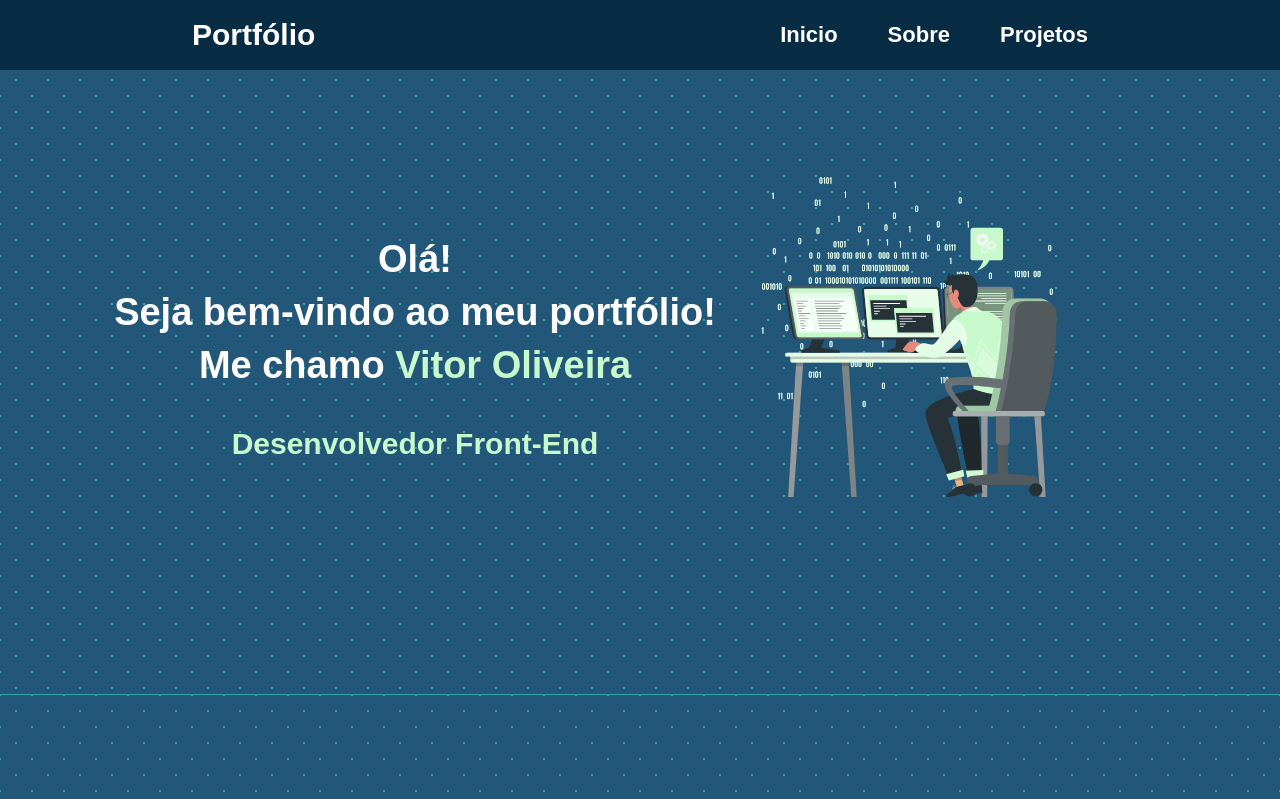
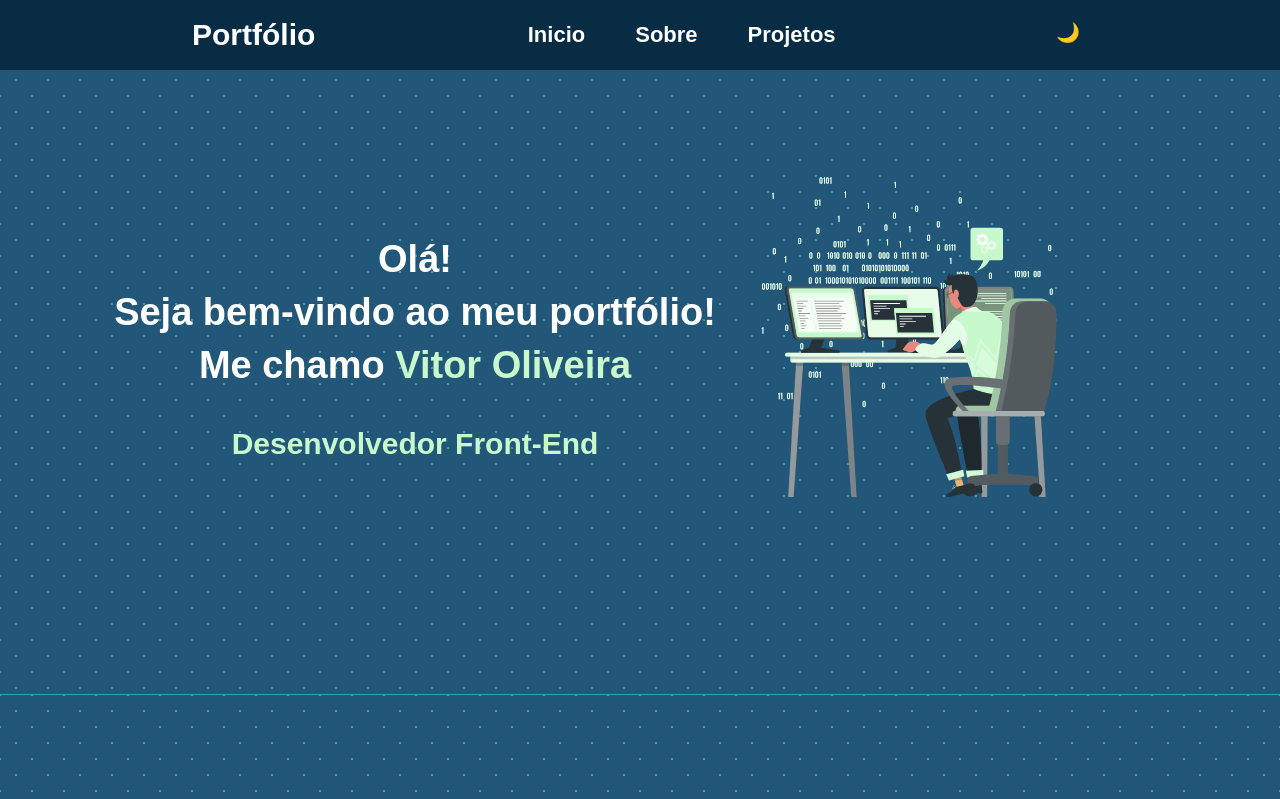
Before and after one commit to oliveiravitor32/Portfolio-Angular, an Angular app: page / in a window 1280 px wide. Shown: the top 799 px of the page. Built offline with nearby package versions, Linux system fonts and the light colour scheme.

Commit message:
feat(ui): cria componente de botão para alternar tema de cores
Cria botão para alternar tema de cores utilizando o serviço de temas
- Implementa botão no header

```diff
--- a/src/app/app.module.ts
+++ b/src/app/app.module.ts
@@ -14,6 +14,7 @@ import { ArticleTitleAndDescriptionComponent } from './components/article-title-
 import { ContainerSocialMediaComponent } from './components/container-social-media/container-social-media.component';
 import { GreetingMessageComponent } from './components/greeting-message/greeting-message.component';
 import { PageNotFoundComponent } from './pages/page-not-found/page-not-found.component';
+import { ThemeToggleComponent } from './components/theme-toggle/theme-toggle.component';
 
 @NgModule({
 	declarations: [
@@ -28,7 +29,8 @@ import { PageNotFoundComponent } from './pages/page-not-found/page-not-found.com
 		ArticleTitleAndDescriptionComponent,
 		ContainerSocialMediaComponent,
 		GreetingMessageComponent,
-  PageNotFoundComponent,
+		PageNotFoundComponent,
+		ThemeToggleComponent,
 	],
 	imports: [BrowserModule, AppRoutingModule],
 	providers: [],
--- a/src/app/components/header/header.component.html
+++ b/src/app/components/header/header.component.html
@@ -9,6 +9,7 @@
 			<a class="nav-link" routerLink="/sobre">Sobre</a>
 			<a class="nav-link" routerLink="/projetos">Projetos</a>
 		</div>
+		<app-theme-toggle></app-theme-toggle>
 		<button
 			class="mobile-menu-button"
 			[ngClass]="{ 'mobile-menu-open': isMobileMenuOpen }"
--- /dev/null
+++ b/src/app/components/theme-toggle/theme-toggle.component.css
@@ -0,0 +1,19 @@
+.theme-toggle {
+	background: transparent;
+	border: none;
+	cursor: pointer;
+	padding: 8px;
+	border-radius: 50%;
+	display: flex;
+	align-items: center;
+	justify-content: center;
+	transition: background-color 0.3s;
+}
+
+.theme-toggle:hover {
+	background-color: var(--hover-bg);
+}
+
+.icon {
+	font-size: 1.2rem;
+}
--- /dev/null
+++ b/src/app/components/theme-toggle/theme-toggle.component.html
@@ -0,0 +1,10 @@
+<button
+	class="theme-toggle"
+	(click)="toggleTheme()"
+	[attr.aria-label]="
+		isDarkMode ? 'Switch to light mode' : 'Switch to dark mode'
+	"
+>
+	<span class="icon" *ngIf="isDarkMode">☀️</span>
+	<span class="icon" *ngIf="!isDarkMode">🌙</span>
+</button>
--- /dev/null
+++ b/src/app/components/theme-toggle/theme-toggle.component.ts
@@ -0,0 +1,23 @@
+import { Component, OnInit } from '@angular/core';
+import { ThemeService } from '../../services/theme.service';
+
+@Component({
+	selector: 'app-theme-toggle',
+	templateUrl: './theme-toggle.component.html',
+	styleUrls: ['./theme-toggle.component.css'],
+})
+export class ThemeToggleComponent implements OnInit {
+	isDarkMode = false;
+
+	constructor(private readonly _themeService: ThemeService) {}
+
+	ngOnInit(): void {
+		this._themeService.darkMode$.subscribe((isDark) => {
+			this.isDarkMode = isDark;
+		});
+	}
+
+	toggleTheme(): void {
+		this._themeService.toggleTheme();
+	}
+}
```
